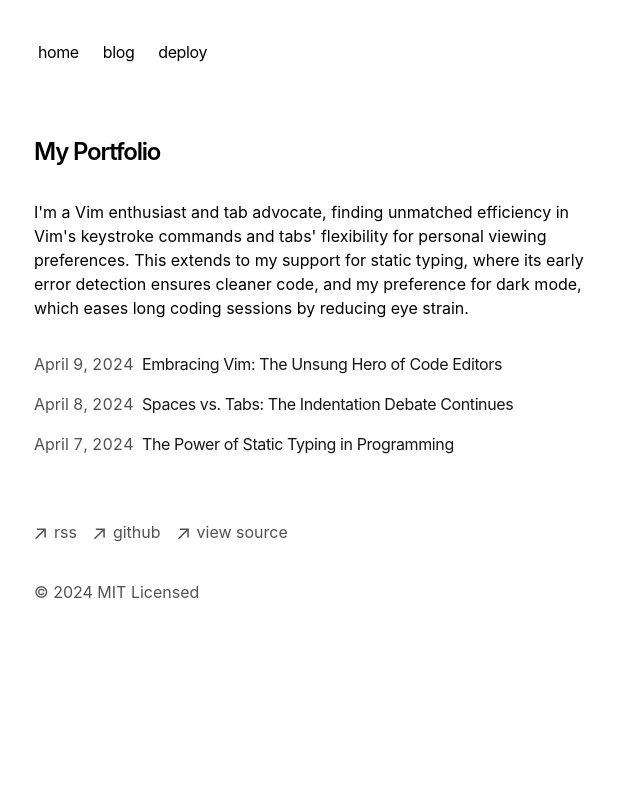
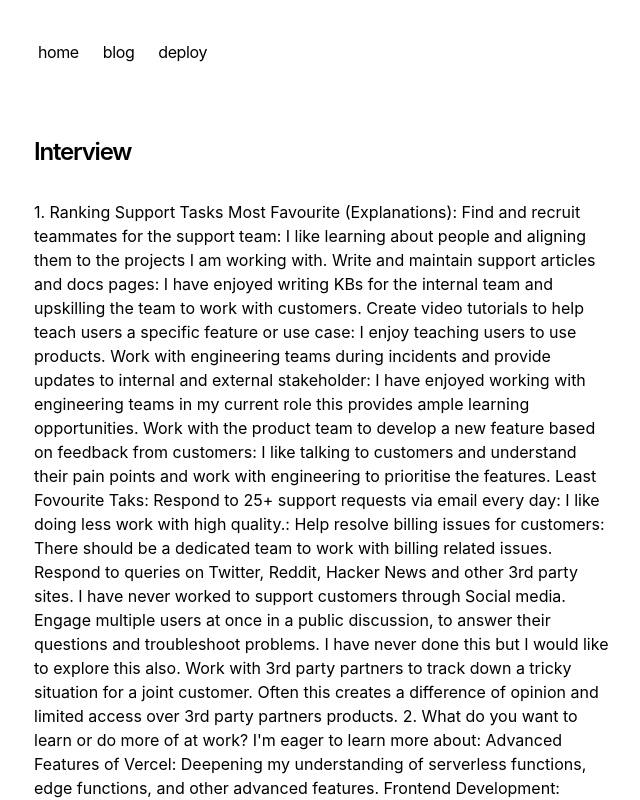
Before and after one commit to bhawnamendiratta/myfirstvercel, a Next.js app: page / in a window 1280 px wide. Shown: the top 800 px of the page, without its empty margins (318-958 px from the left). Built offline with nearby package versions, Linux system fonts and the light colour scheme.

Commit message:
Update page.tsx

```diff
--- a/app/page.tsx
+++ b/app/page.tsx
@@ -4,14 +4,81 @@ export default function Page() {
   return (
     <section>
       <h1 className="mb-8 text-2xl font-semibold tracking-tighter">
-        My Portfolio
+        Interview
       </h1>
       <p className="mb-4">
-        {`I'm a Vim enthusiast and tab advocate, finding unmatched efficiency in
-        Vim's keystroke commands and tabs' flexibility for personal viewing
-        preferences. This extends to my support for static typing, where its
-        early error detection ensures cleaner code, and my preference for dark
-        mode, which eases long coding sessions by reducing eye strain.`}
+        {`    1. Ranking Support Tasks
+Most Favourite (Explanations):
+
+Find and recruit teammates for the support team: I like learning about people and aligning them to the projects I am working with. Write and maintain support articles and docs pages: I have enjoyed writing KBs for the internal team and upskilling the team to work with customers. Create video tutorials to help teach users a specific feature or use case: I enjoy teaching users to use products. Work with engineering teams during incidents and provide updates to internal and external stakeholder: I have enjoyed working with engineering teams in my current role this provides ample learning opportunities. Work with the product team to develop a new feature based on feedback from customers: I like talking to customers and understand their pain points and work with engineering to prioritise the features.
+
+Least Fovourite Taks:
+
+Respond to 25+ support requests via email every day: I like doing less work with high quality.: Help resolve billing issues for customers: There should be a dedicated team to work with billing related issues. Respond to queries on Twitter, Reddit, Hacker News and other 3rd party sites. I have never worked to support customers through Social media. Engage multiple users at once in a public discussion, to answer their questions and troubleshoot problems. I have never done this but I would like to explore this also. Work with 3rd party partners to track down a tricky situation for a joint customer. Often this creates a difference of opinion and limited access over 3rd party partners products.
+
+2.  What do you want to learn or do more of at work?
+I'm eager to learn more about:
+
+Advanced Features of Vercel: Deepening my understanding of serverless functions, edge functions, and other advanced features. Frontend Development: Expanding my knowledge of frameworks like Next.js and React to better understand customer projects. DevOps Practices: Strengthening my ability to automate deployments, testing, and infrastructure management.
+
+3. Describe how you solved a challenge or technical issue that you faced in a previous role (preferably in a previous support role). How did you determine that your solution was successful?
+I was working as a Support Engineer for a new Product with Salesforce since it was a very new product there was limited understanding of the product with the customers as well as support teams. I used to go on calls with the customers gather their requirements and issues with the product work with the enginnering and product team to resolve the issues and later create a Konwledge base articles for the future Support Engineers.
+
+4. When would you choose to use Edge Functions, Serverless Functions, or Edge Middleware with Vercel? Edge Functions: Ideal for performance-critical tasks at the network edge, like content filtering or authentication. Serverless Functions: Well-suited for backend logic that doesn't require constant running instances, like API endpoints or database interactions. Edge Middleware: Perfect for modifying requests and responses at the edge, such as adding security headers or rewriting URLs.
+
+5. Imagine a customer writes in requesting help with a build issue on a framework or technology that you've not seen before. How would you begin troubleshooting this and what questions would you ask the customer to understand the situation better?
+
+Gather Information: I'd ask the customer: Framework/Technology Name Specific Error Messages Code Snippets (if applicable) Steps to Reproduce the Issue Research and Leverage Resources: I'd research the framework documentation, community forums, and Vercel knowledge base to understand common issues and potential solutions. Isolate the Problem: I'd guide the customer through steps to isolate the problematic code or configuration within the framework. Suggest Workarounds or Next Steps: Based on the findings, I'd recommend workarounds, suggest further troubleshooting based on research, or escalate the issue if necessary.
+
+6. The customer from question 5 replies to your response with the below:
+“I’m so frustrated. I’ve been trying to make this work for hours and I just can’t figure it out. It must be a platform issue so just fix it for me instead of asking me questions.” Please write a follow-up reply to the customer. Empathetic Response:
+
+"I understand your frustration. Building can be challenging, especially with new technologies. Let's work together to identify the issue. The information you provide will be crucial in pinpointing the cause. Can you share some details about the error messages you're encountering?"
+
+7. A customer writes in to the Helpdesk asking "How do I do a redirect from the /blog path to https://example.com?" Please write a reply to the customer. Feel free to add any information about your decision making process after the reply.
+Response:
+
+"Absolutely! To redirect from /blog to https://example.com, you can add a rewrite rule to your next.config.js file. Here's an example:
+
+JavaScript module.exports = { rewrites: async () => [ { source: '/blog', destination: 'https://example.com', permanent: true }, ], }
+
+Decision Making:
+
+The rewrite rule approach is efficient for simple redirects within a Next.js project. Vercel also offers other redirect options like custom server configurations for more complex scenarios.
+
+8. A customer is creating a site and would like their project not to be indexed by search engines. Please write a reply to the customer. Feel free to add any information about your decision making process after the reply.
+There are two ways to prevent search engines from indexing your site:
+
+Robots.txt: Add a robots.txt file to your project root with the following line: User-agent: * Disallow: / This disallows all search engine bots from indexing any pages on your site.
+
+Next.js Head: Include the following meta tag in your _app.js file's Head component: JavaScript
+
+This instructs search engines not to index the content of your pages.
+
+Decision Making:
+
+I presented both options because:
+
+Robots.txt is a widely recognized standard. It's a common approach for controlling search engine indexing. Next.js meta tag offers more granular control. For some sites, you might only want to prevent indexing of specific pages. I recommended including both the robots.txt and the meta tag for a stronger signal to search engines. However, you can choose the approach that best suits your needs.
+
+Additional Considerations:
+
+Temporary vs. Permanent Indexing: If you plan to make your site public in the future, you'll need to remove these restrictions later. Testing and Verification: Use tools like Google Search Console to verify that search engines are respecting your no-indexing instructions.
+  9. What do you think is one of the most common problems which customers ask Vercel for help with? How would you help customers to overcome common problems, short-term and long-term? Common Problems:
+
+Deployment Issues: These can include errors during the build process, configuration mistakes, or issues connecting to external services. Custom Domain Setup: Customers might encounter challenges configuring custom domains with SSL certificates or DNS settings. Understanding Vercel Features: Some users may need help grasping concepts like serverless functions, edge functions, or environment variables. Troubleshooting Application Errors: Runtime errors, API integration problems, or unexpected behavior can be sources of frustration. Overcoming Common Problems:
+
+Short-term:
+
+Clear Documentation: Vercel's documentation and knowledge base should provide clear instructions and troubleshooting steps. Error Messages and Logs: Detailed error messages and logs can pinpoint the root cause of issues. Support Channels: Vercel offers various support channels like forums and chat for immediate assistance. Long-term:
+
+Improved Error Handling: Vercel can strive for more informative and actionable error messages. Interactive Tutorials and Guides: Interactive tutorials and code examples can help users learn Vercel concepts more effectively. Community Building: A strong Vercel community can foster peer-to-peer support and knowledge sharing
+
+10. How could we improve or alter this familiarisation exercise?
+Here are some suggestions for improving the familiarization exercise:
+
+Provide a Sandbox Environment: A pre-configured Vercel project with sample code could streamline the process. Integrate Feedback Mechanisms: Allow participants to provide feedback throughout the exercise to identify areas for improvement. Cater to Different Skill Levels: Offer tiered exercises with varying complexity to accommodate different experience levels. Focus on Practical Application: Emphasize real-world scenarios and troubleshooting techniques relevant to support tasks. Open-Ended Challenges: Include open-ended challenges that encourage creative problem-solving and initiative. By incorporating these suggestions, the familiarization exercise can be a more engaging and informative experience for potential Vercel support staff.
+   `}
       </p>
       <div className="my-8">
         <BlogPosts />
```
